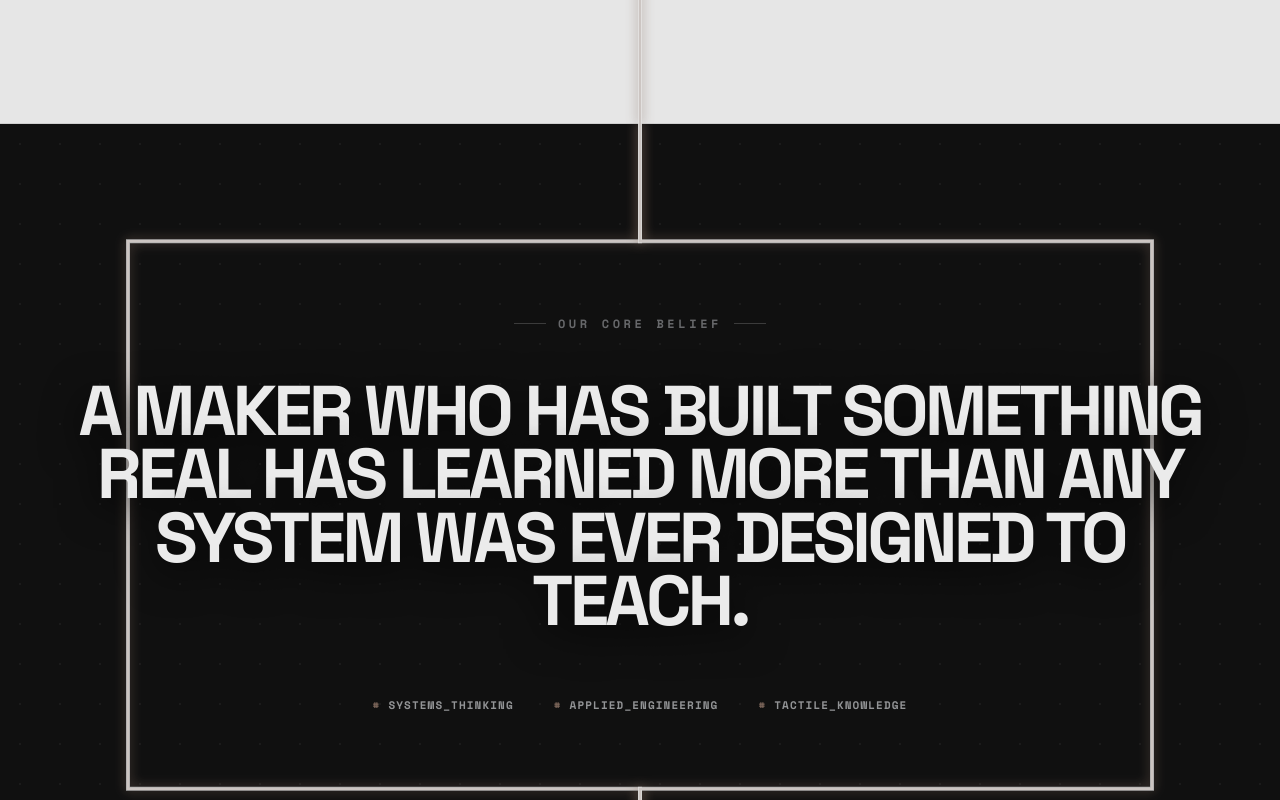
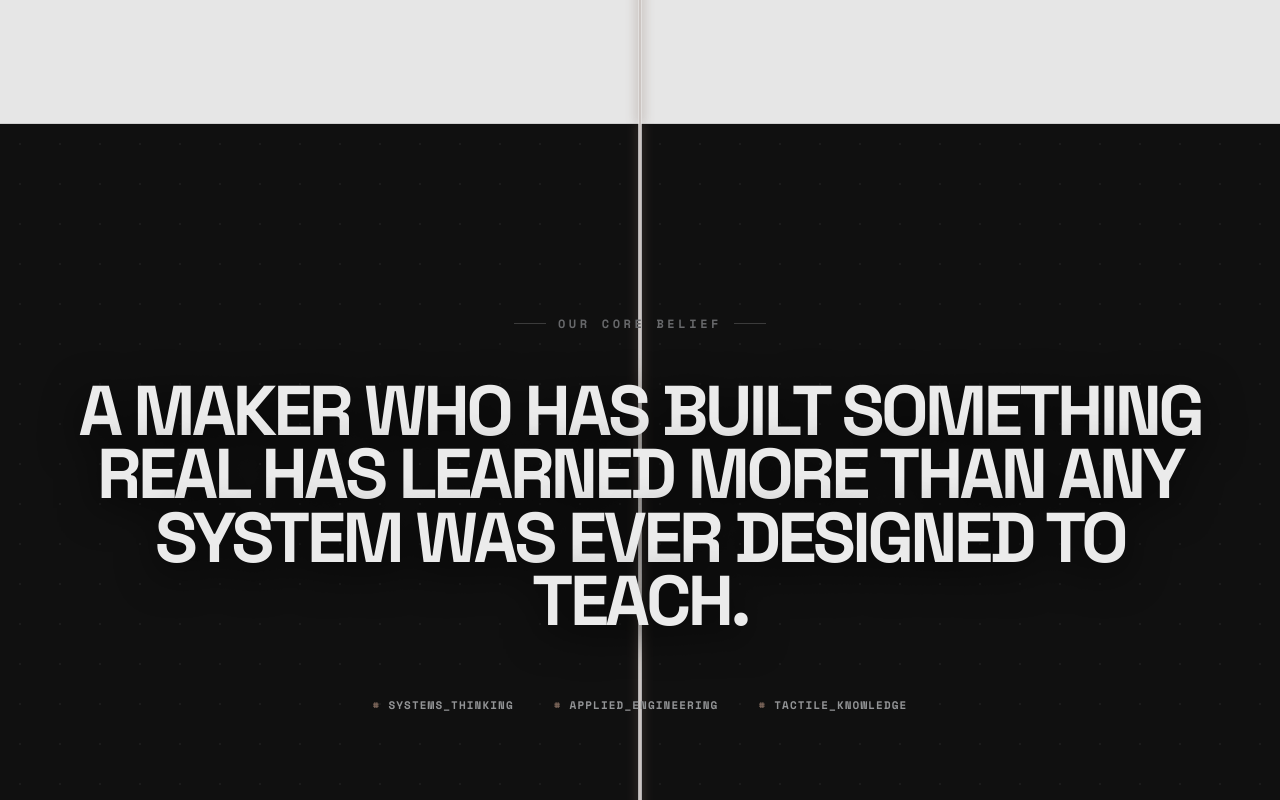
Before and after one commit to pratikb1234/Makerreactor, a React (Vite) app: page / in a window 1280 px wide. Shown: the part 4600-5400 px from the top of the page. Built offline with nearby package versions, Linux system fonts and the light colour scheme.

Commit message:
Fix disjointed circuit line connection between WhyItWorks sections

```diff
--- a/src/components/WhyItWorks.jsx
+++ b/src/components/WhyItWorks.jsx
@@ -154,10 +154,16 @@ export default function WhyItWorks() {
         {/* Background Grid */}
         <div className="absolute inset-0 opacity-[0.05] pointer-events-none z-0" style={{ backgroundImage: 'radial-gradient(white 1px, transparent 1px)', backgroundSize: '40px 40px' }} />
 
-        {/* Symmetrical Frame Circuit Lines */}
-        <div className="absolute inset-0 pointer-events-none z-0">
-          <ScrollCircuitLine sectionRef={enderRef} className="top-0 left-0 w-full h-full" pathD="M 500 0 V 150 H 100 V 850 H 500 V 1000" viewBox="0 0 1000 1000" isActivated={isHeroBridgeComplete} scrollOffset={["start 80%", "center center"]} />
-          <ScrollCircuitLine sectionRef={enderRef} className="top-0 left-0 w-full h-full" pathD="M 500 0 V 150 H 900 V 850 H 500 V 1000" viewBox="0 0 1000 1000" isActivated={isHeroBridgeComplete} scrollOffset={["start 80%", "center center"]} />
+        {/* Central Circuit Line - seamlessly connects with the line from the white section */}
+        <div className="absolute left-1/2 -translate-x-1/2 hidden lg:block pointer-events-none z-0" style={{ top: 0, bottom: 0, width: 80 }}>
+          <ScrollCircuitLine
+            sectionRef={enderRef}
+            className="top-0 left-0 w-full h-full"
+            pathD="M 40 0 V 1000"
+            viewBox="0 0 80 1000"
+            isActivated={isHeroBridgeComplete}
+            scrollOffset={["start center", "end center"]}
+          />
         </div>
 
 
```
